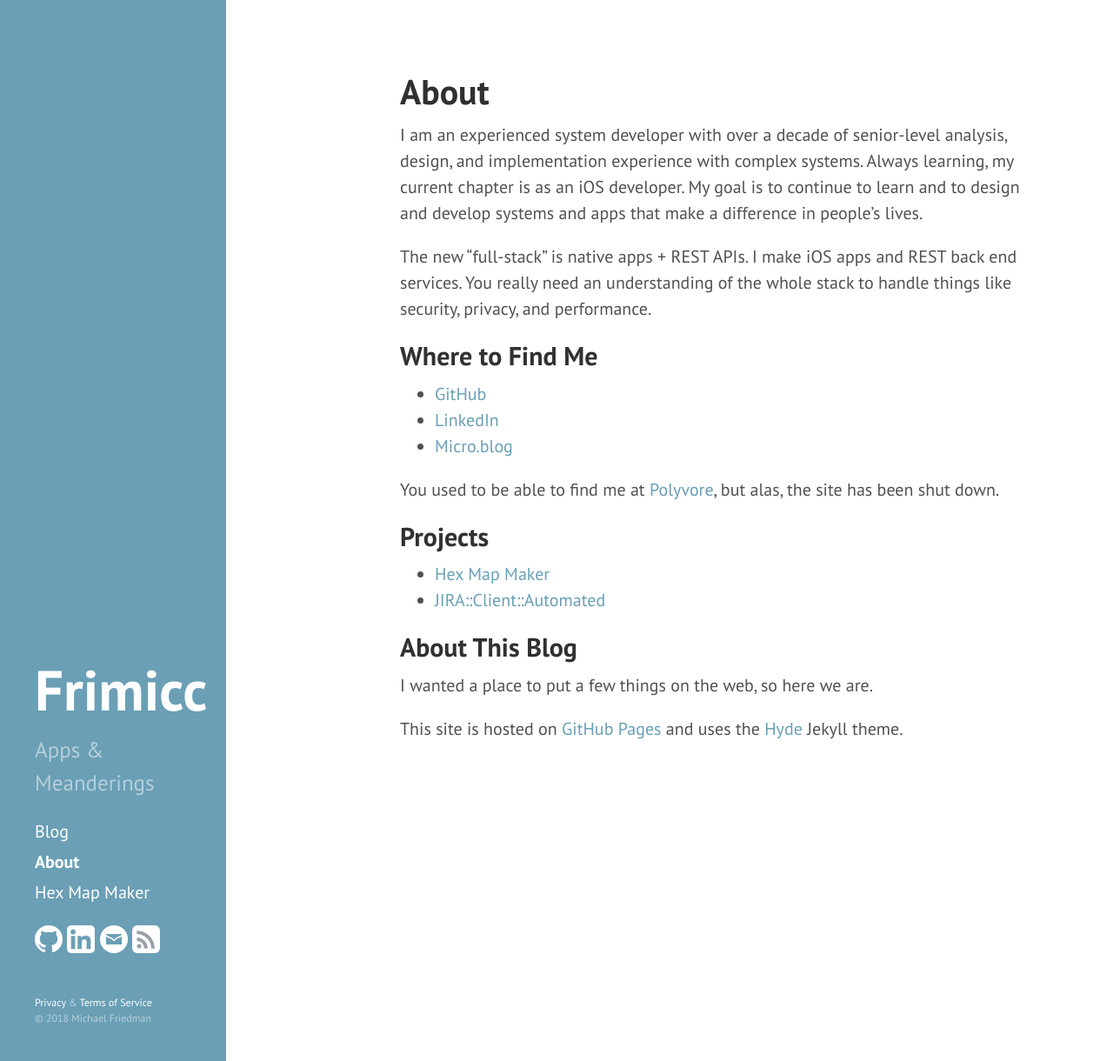
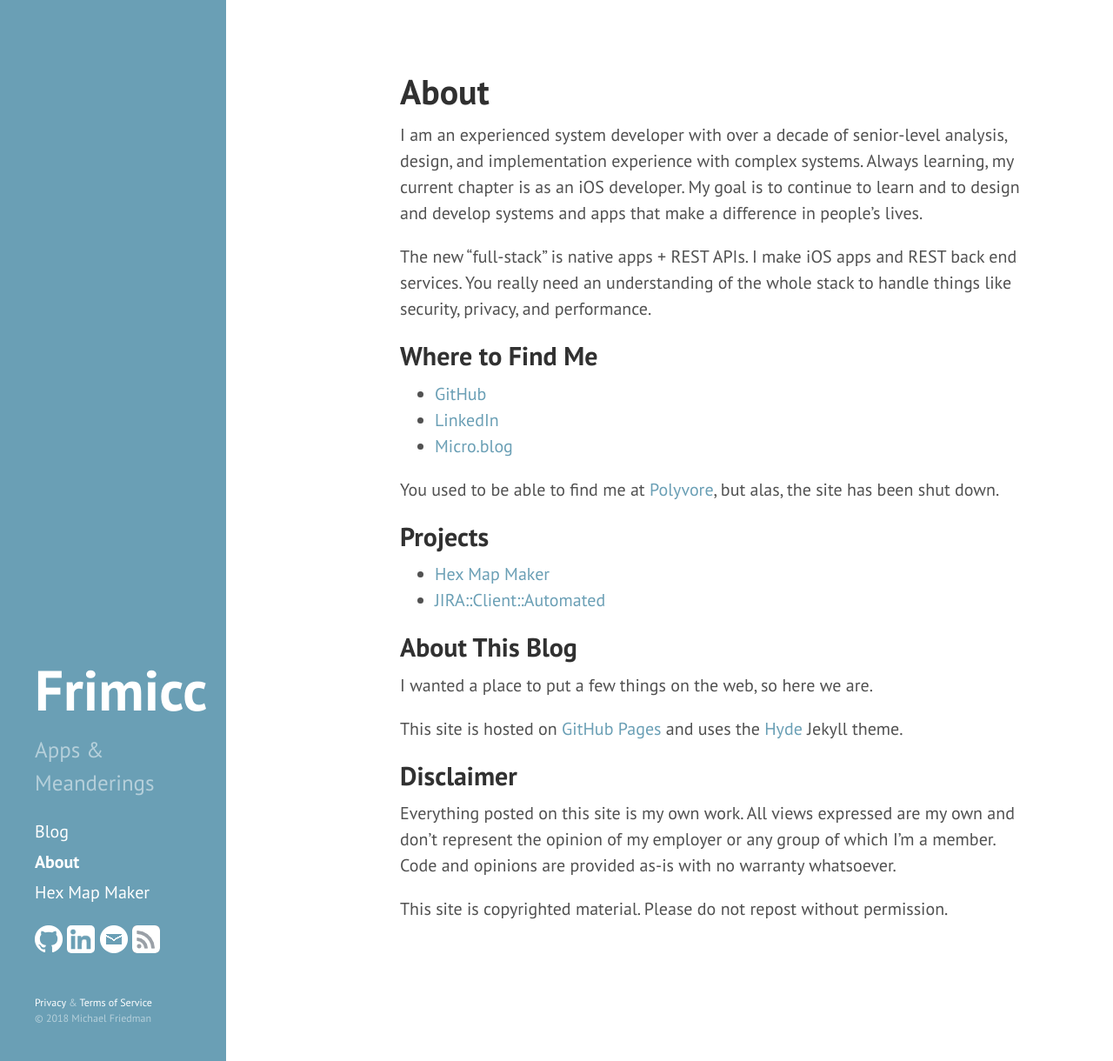
Before and after one commit to frimicc/frimicc.github.io, a Jekyll site: the page built from about.md, in a window 1280 px wide and 1220 px high. Shown: the whole window at 87% size. Built offline with Jekyll 4.4.1, drawn with Linux system fonts in a browser that asks for light colours.

Commit message:
Added disclaimer.

```diff
--- a/about.md
+++ b/about.md
@@ -19,7 +19,7 @@ stack to handle things like security, privacy, and performance.
 * [LinkedIn](https://www.linkedin.com/in/frimicc)
 * [Micro.blog](https://micro.blog/frimicc)
 
-You used to be able to find me at [Polyvore](https://www.polyvore.com), but alas, the site has been shut down.
+You used to be able to find me at [Polyvore](https://frimicc.polyvore.com), but alas, the site has been shut down.
 
 ## Projects
 
@@ -31,3 +31,10 @@ You used to be able to find me at [Polyvore](https://www.polyvore.com), but alas
 I wanted a place to put a few things on the web, so here we are.
 
 This site is hosted on [GitHub Pages](http://pages.github.com) and uses the [Hyde](http://hyde.getpoole.com) Jekyll theme.
+
+## Disclaimer
+
+Everything posted on this site is my own work. All views expressed are my own and don't represent the opinion of
+my employer or any group of which I'm a member. Code and opinions are provided as-is with no warranty whatsoever.
+
+This site is copyrighted material. Please do not repost without permission.
```
